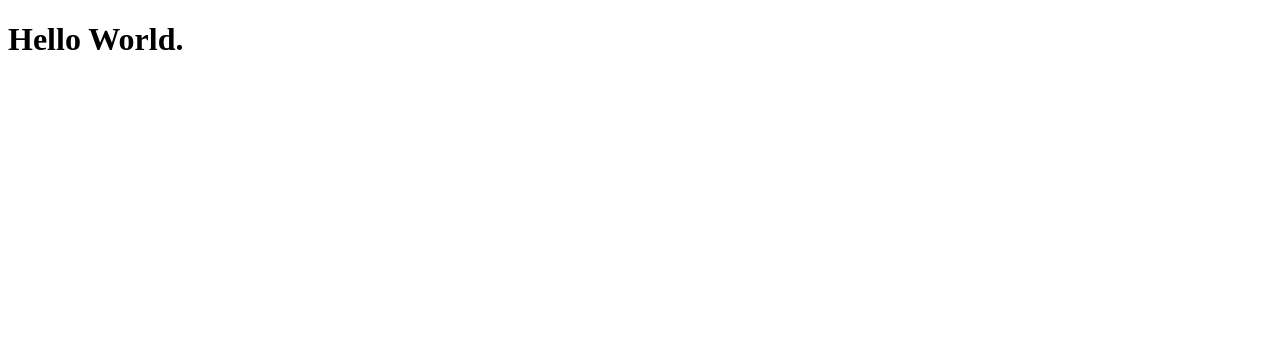
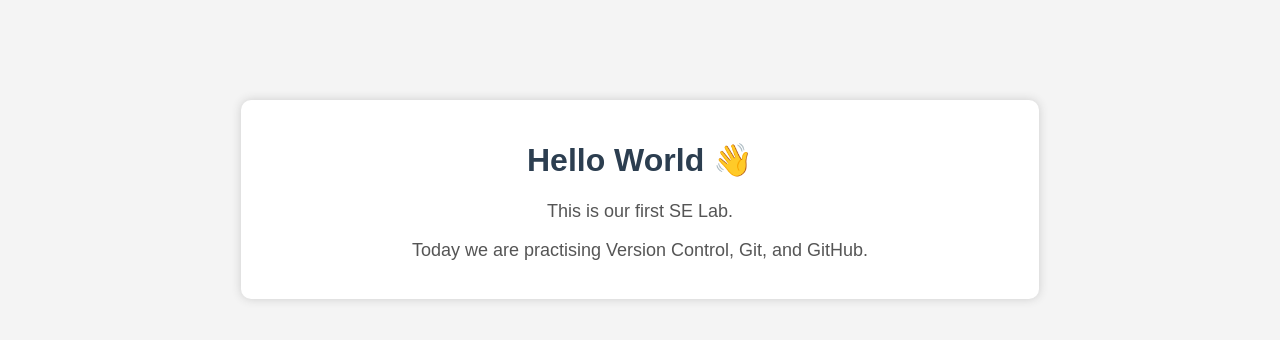
Before and after one commit to shuv0gg/SE_LAB-1, a plain HTML site: page index.html in a window 1280 px wide. Drawn offline with Linux system fonts and the light colour scheme.

Commit message:
home page update

```diff
--- a/index.html
+++ b/index.html
@@ -1,11 +1,43 @@
 <!DOCTYPE html>
-<html lang="en">
+<html>
 <head>
-    <meta charset="UTF-8">
-    <meta name="viewport" content="width=device-width, initial-scale=1.0">
-    <title>Document</title>
+    <title>SE Lab - First Class</title>
+
+    <style>
+        body {
+            background-color: #f4f4f4;
+            font-family: Arial, sans-serif;
+            text-align: center;
+            margin-top: 100px;
+        }
+
+        h1 {
+            color: #2c3e50;
+        }
+
+        p {
+            color: #555;
+            font-size: 18px;
+        }
+
+        .box {
+            background-color: white;
+            padding: 20px;
+            width: 60%;
+            margin: auto;
+            border-radius: 10px;
+            box-shadow: 0px 0px 10px #ccc;
+        }
+    </style>
 </head>
+
 <body>
-    <h1>Hello World.</h1>
+
+    <div class="box">
+        <h1>Hello World 👋</h1>
+        <p>This is our first SE Lab.</p>
+        <p>Today we are practising Version Control, Git, and GitHub.</p>
+    </div>
+
 </body>
 </html>
```
